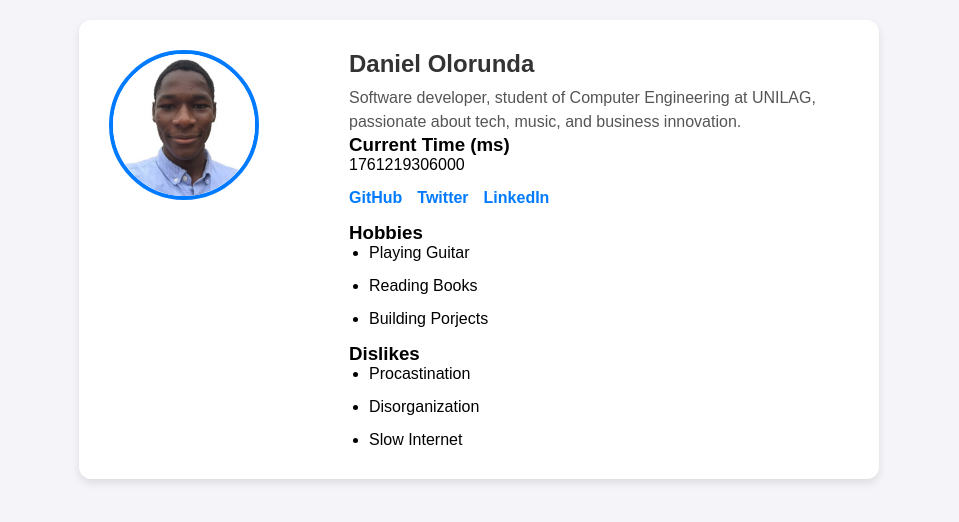
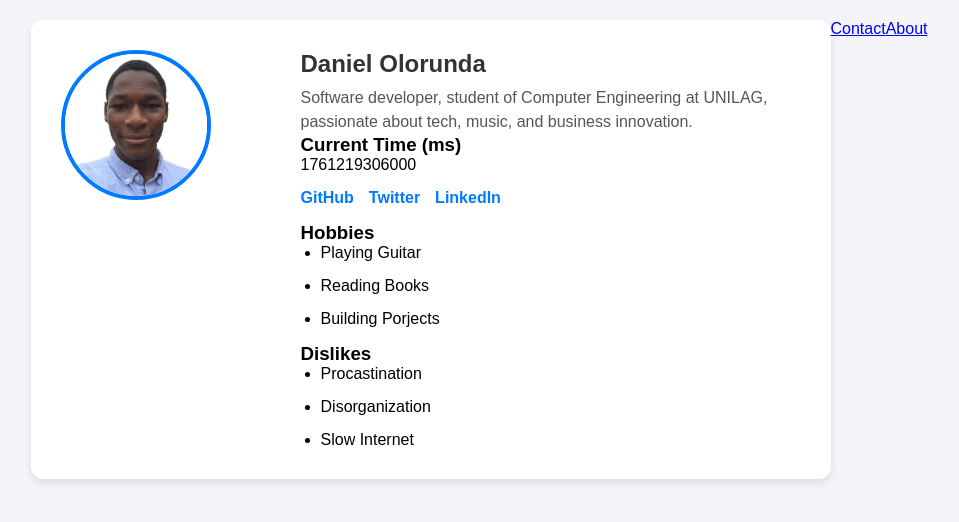
Before and after one commit to The-DrLight/stage0-profile-card, a plain HTML site: page index.html in a window 1280 px wide. Shown: the whole page, without its empty margins (161-1120 px from the left). Drawn offline with Linux system fonts and the light colour scheme; files whose address does not match are found by name.

Commit message:
page switching

```diff
--- a/index.html
+++ b/index.html
@@ -71,6 +71,8 @@
 
         </div>
     </article>
+    <a href="contact.html">Contact</a>
+    <a href="about.html">About</a>
 
     <script src="script.js"></script>
 </body>
```
Also changed, not shown: about.html (+2 -0 lines), contact.html (+2 -0 lines).
